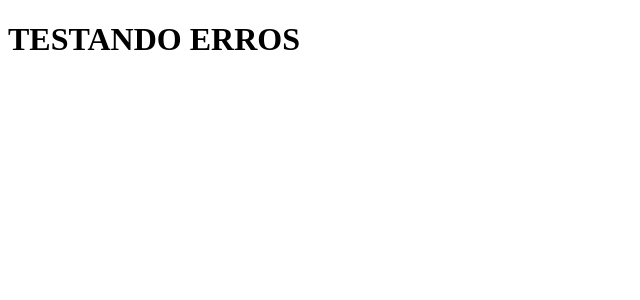
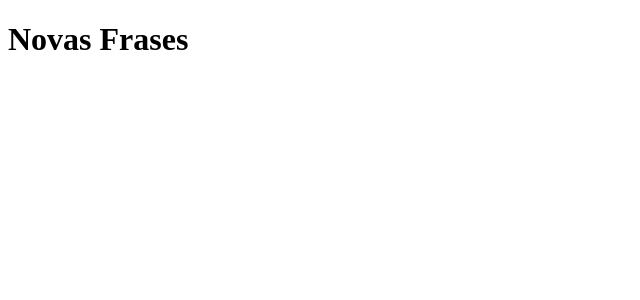
Before and after one commit to Calheias/Dev_Study, a Next.js app: page / in a window 1280 px wide. Shown: the top 300 px of the page, without its empty margins (0-640 px from the left). Built offline with nearby package versions, Linux system fonts and the light colour scheme.

Commit message:
outras frases

```diff
--- a/pages/index.js
+++ b/pages/index.js
@@ -1,5 +1,5 @@
 function Teste() {
-    return <h1> TESTANDO ERROS </h1>
+    return <h1> Novas Frases </h1>
 }
 
 export default Teste;
```
